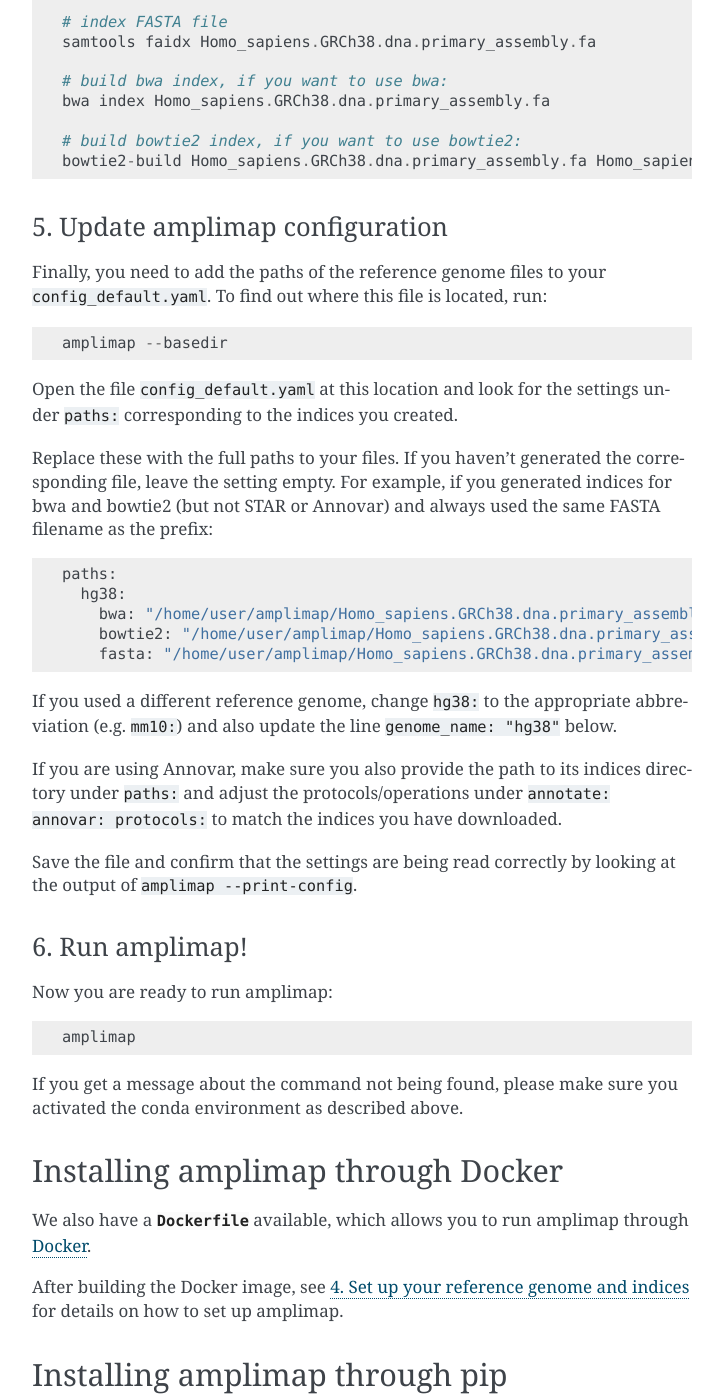
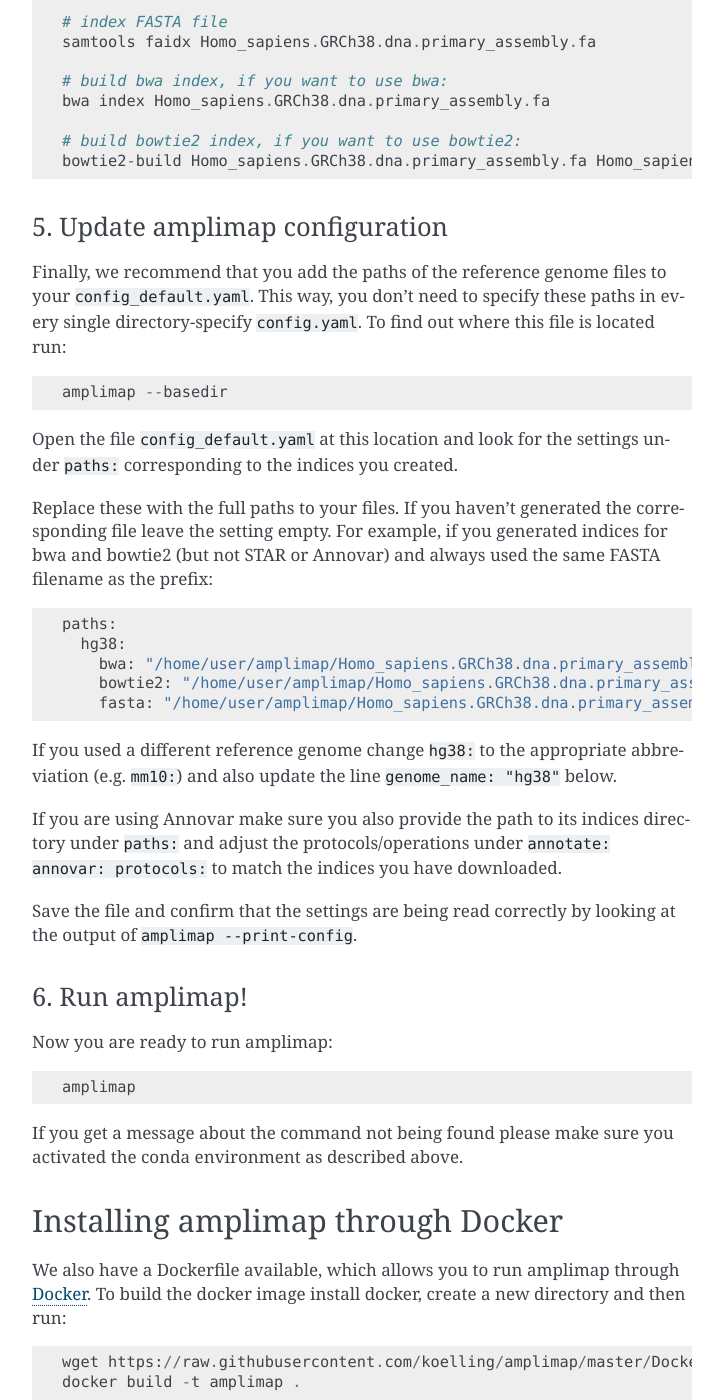
Before and after one commit to koelling/amplimap, a Sphinx documentation site: the page built from docs/extended_installation.rst, in a window 1280 px wide and 1400 px high, scrolled down 1312 px. Shown: the whole window, without its empty margins (388-1111 px from the left). Built offline with Sphinx 7.4.7, drawn with Linux system fonts in a browser that asks for light colours; some of the changed text lies outside the part shown.

Commit message:
update docs, add vim to dockerfile

```diff
--- a/docs/extended_installation.rst
+++ b/docs/extended_installation.rst
@@ -4,7 +4,7 @@
 
 We recommend that you use `Miniconda <https://conda.io/en/latest/miniconda.html>`_
 with `bioconda <https://bioconda.github.io/>`_ to install amplimap and its requirements
-(such as Python 3.6, read aligners, etc). If you have Docker, you can
+(such as Python 3.6, read aligners, etc). If you have `Docker <https://www.docker.com/>`_ you can
 also use our Dockerfile instead: :ref:`installation-docker`.
 
 If your machine already has all of the required
@@ -36,7 +36,7 @@
 .. conda activate amplimap
 .. #conda env export > environment.yml
 
-If you want to run germline variant calling and annotation, you also need to `download and install
+If you want to run germline variant calling and annotation you also need to `download and install
 Annovar <http://annovar.openbioinformatics.org/en/latest/user-guide/download/>`_ manually. Make sure you also download
 the relevant indices for the reference genome you want to use.
 
@@ -62,10 +62,10 @@
 4. Set up your reference genome and indices
 -------------------------------------------
 Download the DNA (FASTA) file for the reference genome that you want to use, for example from the `Ensembl
-FTP <https://www.ensembl.org/info/data/ftp/index.html>`_. When in doubt, we recommend using the
+FTP <https://www.ensembl.org/info/data/ftp/index.html>`_. When in doubt we recommend using the
 primary_assembly version, for example ``Homo_sapiens.GRCh38.dna.primary_assembly.fa.gz``.
 
-Once you have downloaded this file, you need to prepare it for use in amplimap:
+Once you have downloaded this file you need to prepare it for use in amplimap:
 
 ::
 
@@ -85,8 +85,9 @@
 5. Update amplimap configuration
 ------------------------------------------
 
-Finally, you need to add the paths of the reference genome files to your ``config_default.yaml``.
-To find out where this file is located, run:
+Finally, we recommend that you add the paths of the reference genome files to your ``config_default.yaml``.
+This way, you don't need to specify these paths in every single directory-specify ``config.yaml``.
+To find out where this file is located run:
 
 ::
 
@@ -96,7 +97,7 @@
 corresponding to the indices you created.
 
 Replace these with the full paths to your files. If you haven't generated the corresponding
-file, leave the setting empty. For example, if you generated indices for bwa and bowtie2 (but not STAR or Annovar)
+file leave the setting empty. For example, if you generated indices for bwa and bowtie2 (but not STAR or Annovar)
 and always used the same FASTA filename as the prefix:
 
 ::
@@ -107,10 +108,10 @@
         bowtie2: "/home/user/amplimap/Homo_sapiens.GRCh38.dna.primary_assembly.fa"
         fasta: "/home/user/amplimap/Homo_sapiens.GRCh38.dna.primary_assembly.fa"
 
-If you used a different reference genome, change ``hg38:`` to the appropriate abbreviation (e.g. ``mm10:``)
+If you used a different reference genome change ``hg38:`` to the appropriate abbreviation (e.g. ``mm10:``)
 and also update the line ``genome_name: "hg38"`` below.
 
-If you are using Annovar, make sure you also provide the path to its indices directory under ``paths:``
+If you are using Annovar make sure you also provide the path to its indices directory under ``paths:``
 and adjust the protocols/operations under ``annotate: annovar: protocols:`` to match the indices you
 have downloaded.
 
@@ -124,18 +125,29 @@
 
     amplimap
 
-If you get a message about the command not being found,
+If you get a message about the command not being found
 please make sure you activated the conda environment as described above.
 
 .. _installation-docker:
 
 Installing amplimap through Docker
 ~~~~~~~~~~~~~~~~~~~~~~~~~~~~~~~~~~~~~~
-We also have a :download:`Dockerfile <../Dockerfile>` available,
+We also have a Dockerfile available,
 which allows you to run amplimap through `Docker <https://www.docker.com/>`_.
+To build the docker image install docker, create a new directory and then run:
 
-After building the Docker image, see :ref:`installation-setup` for details
-on how to set up amplimap.
+::
+
+    wget https://raw.githubusercontent.com/koelling/amplimap/master/Dockerfile
+    docker build -t amplimap .
+
+After building the Docker image, you can run a shell in the container like this:
+
+::
+
+    docker run -i -t amplimap /bin/bash
+
+Finally, set up amplimap as described here: :ref:`installation-setup`
 
 .. _installation-pip:
 
@@ -192,15 +201,15 @@
 through conda.
 
 - Linux environment (should also work on MacOS, Windows 10 Linux Subsystem)
-- Python 3.5+ with setuptools, Cython and numpy
+- Python 3.5 or 3.6 with setuptools, Cython and numpy
 
-  - Further Python dependencies are listed in ``requirements.txt`` but can also be installed automatically by ``setup.py``
-
-- Reference genome FASTA file, with indices
+  - Further Python dependencies are listed in ``requirements.txt``
+    but can also be installed automatically by ``setup.py``.
 
 - Required software:
 
-  - At least one read aligner: BWA (tested with v0.7.12), Bowtie2 (tested with v2.2.5), STAR (tested with v2.5.1b)
+  - At least one read aligner: BWA (tested with v0.7.12),
+    Bowtie2 (tested with v2.2.5), STAR (tested with v2.5.1b)
   - bedtools (tested with v2.27.1)
   - samtools (tested with v1.5)
 
```
Also changed, not shown: other parts of docs/extended_installation.rst (+2 -3 lines), 1 other file.
